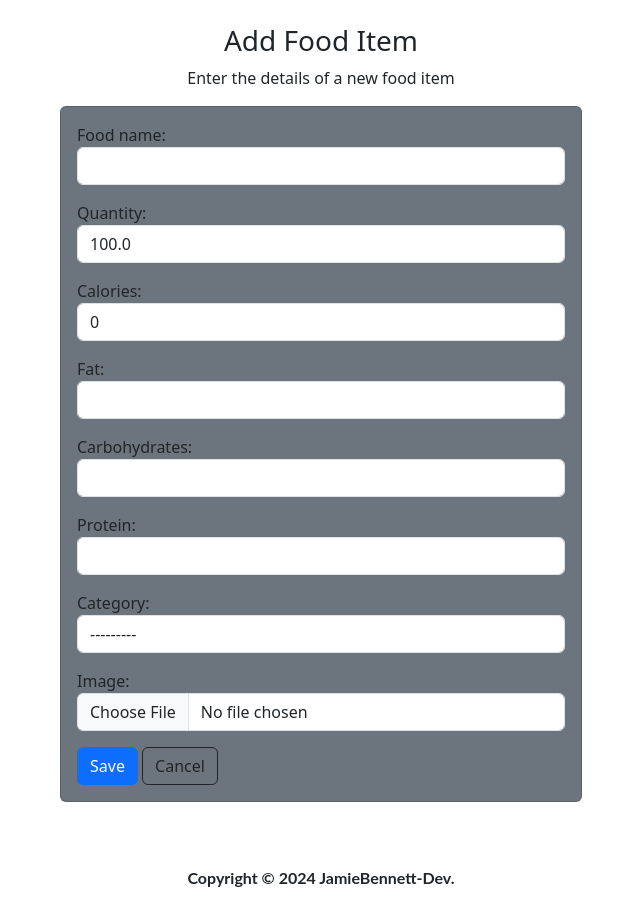
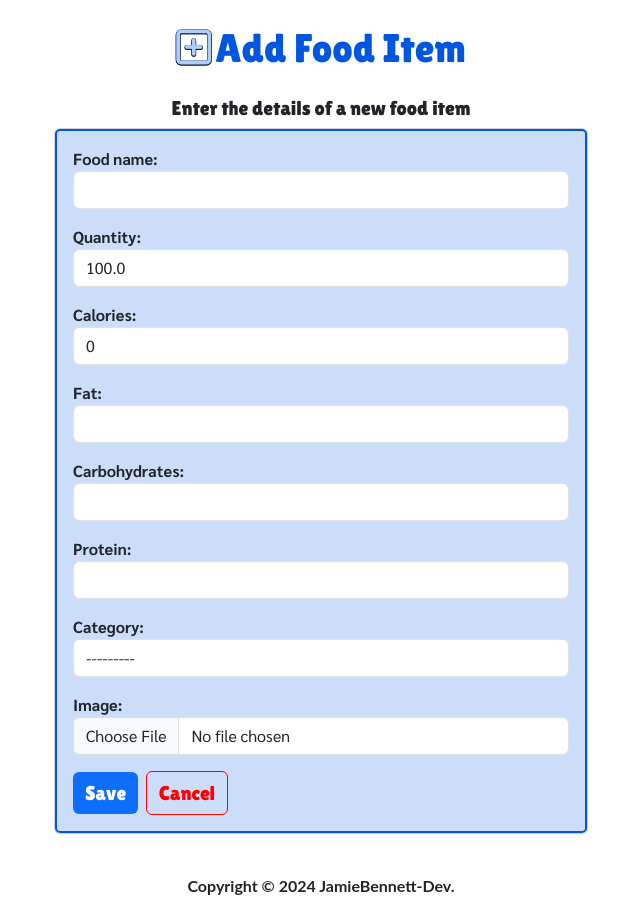
Before and after one commit to JamieBennett-Dev/Calorie-Tracker, a Django app: page /food/add in a window 1280 px wide. Shown: the part 86-984 px from the top of the page, without its empty margins (319-959 px from the left). Run offline with Django 5.2, Linux system fonts and the light colour scheme; the visitor is signed in with stand-in values (Sample User, id 1); data that the repository does not hold is empty; some libraries are stand-ins or nearby versions.

Commit message:
add food_add.html and css

```diff
--- a/foodtracker/templates/food_add.html
+++ b/foodtracker/templates/food_add.html
@@ -3,40 +3,40 @@
 {% block title %}Food Tracker | Add Food Item{% endblock %}
 
 {% block body %}
-<div class='py-4 mt-auto'>
-    <div class='container px-4'>
+<div class="mt-auto">
+    <div class="container">
 
         {% if success %}
             <br>
-            <div class='alert alert-dismissible alert-success' role='alert'>
-                <button type='button' class='btn-close' data-bs-dismiss='alert'></button>
+            <div class="alert alert-dismissible alert-success" role="alert">
+                <button type="button" class="btn-close" data-bs-dismiss="alert"></button>
                 The new food item added successfully.
             </div>
         {% else %}
-            <div class='d-flex justify-content-center'>
-                <h3>Add Food Item</h3>
+            <div class="d-flex justify-content-center">
+                <h1 class="my-4" id="page-h1"><i class="fa-regular fa-square-plus pe-1"></i>Add Food Item</h1>
             </div>
-            <div class='d-flex justify-content-center'>
-                <p>Enter the details of a new food item</p>
+            <div class="d-flex justify-content-center">
+                <h5 id="food_add-h5">Enter the details of a new food item</h5>
             </div>
 
-                <div class='row'>
-                    <div class='col-lg-6 offset-lg-3'>
-                        <div class='card bg-secondary mb-3'>
-                            <div class='card-body'>
+                <div class="row">
+                    <div class="col-lg-6 offset-lg-3">
+                        <div class="card mb-3">
+                            <div class="card-body" id="food_add-card-body">
 
-                                <div class='form-group'>
-                                    <form action="{% url 'food_add' %}" method='POST' enctype='multipart/form-data'>
+                                <div class="form-group">
+                                    <form action="{% url 'food_add' %}" method="POST" enctype="multipart/form-data">
                                         {% csrf_token %}
-                                        <div class='form-group'>
+                                        <div class="form-group">
                                             {{ food_form.as_p }}
 
                                             {{ image_form.management_form }}
                                             {% for form in image_form %}
                                                 {{ form.as_p }}
                                             {% endfor %}
-                                            <button type='submit' class='btn btn-primary'>Save</button>
-                                            <a href="{% url 'index' %}" class='btn btn-outline-dark'>Cancel</a>
+                                            <button type="submit" class="btn btn-primary fs-5 me-1" id="save">Save</button>
+                                            <a href="{% url 'index' %}" class="btn btn-outline-dark fs-5" id="cancel">Cancel</a>
                                         </div>
                                     </form>
                                 </div>
--- a/static/css/style.css
+++ b/static/css/style.css
@@ -13,7 +13,7 @@
 #FFADD1 - Light Raspberry
 
 #FF0000 - Red
-#00E056 - Green
+#00CC4E - Green
 
 #141414 - Off Black
 #F5F5F5 - Off White
@@ -147,7 +147,7 @@ footer {
 }
 
 #login-login-btn:hover {
-    background-color: #E00061;
+    background-color: #00CC4E;
     transform: scale(1.05);
 }
 
@@ -185,6 +185,44 @@ footer {
 }
 
 #register-register-btn:hover {
-    background-color: #E00061;
+    background-color: #00CC4E;
     transform: scale(1.05);
 }
+
+/* ----------food_add.html Styles---------- */
+#food_add-h5 {
+    font-family: "Lilita One", sans-serif;
+}
+
+#food_add-card-body {
+    background-color: rgba(0, 86, 224, 0.2);
+    border: 2px solid #0056E0;
+    border-radius: 5px;
+    font-family: "Sarabun", sans-serif;
+    font-weight: bold;
+}
+
+#save {
+    font-family: "Lilita One";
+    font-weight: normal;
+    transition: all 0.2s ease;
+    border: none;
+}
+
+#save:hover {
+    background-color: #00CC4E;
+    transform: scale(1.05);
+}
+
+#cancel {
+    font-family: "Lilita One", sans-serif;
+    color: #FF0000;
+    border: 1px solid #FF0000;
+    transition: all 0.2s ease;
+}
+
+#cancel:hover {
+    background-color: #FF0000;
+    transform: scale(1.05);
+    color: #FFF;
+}
```
